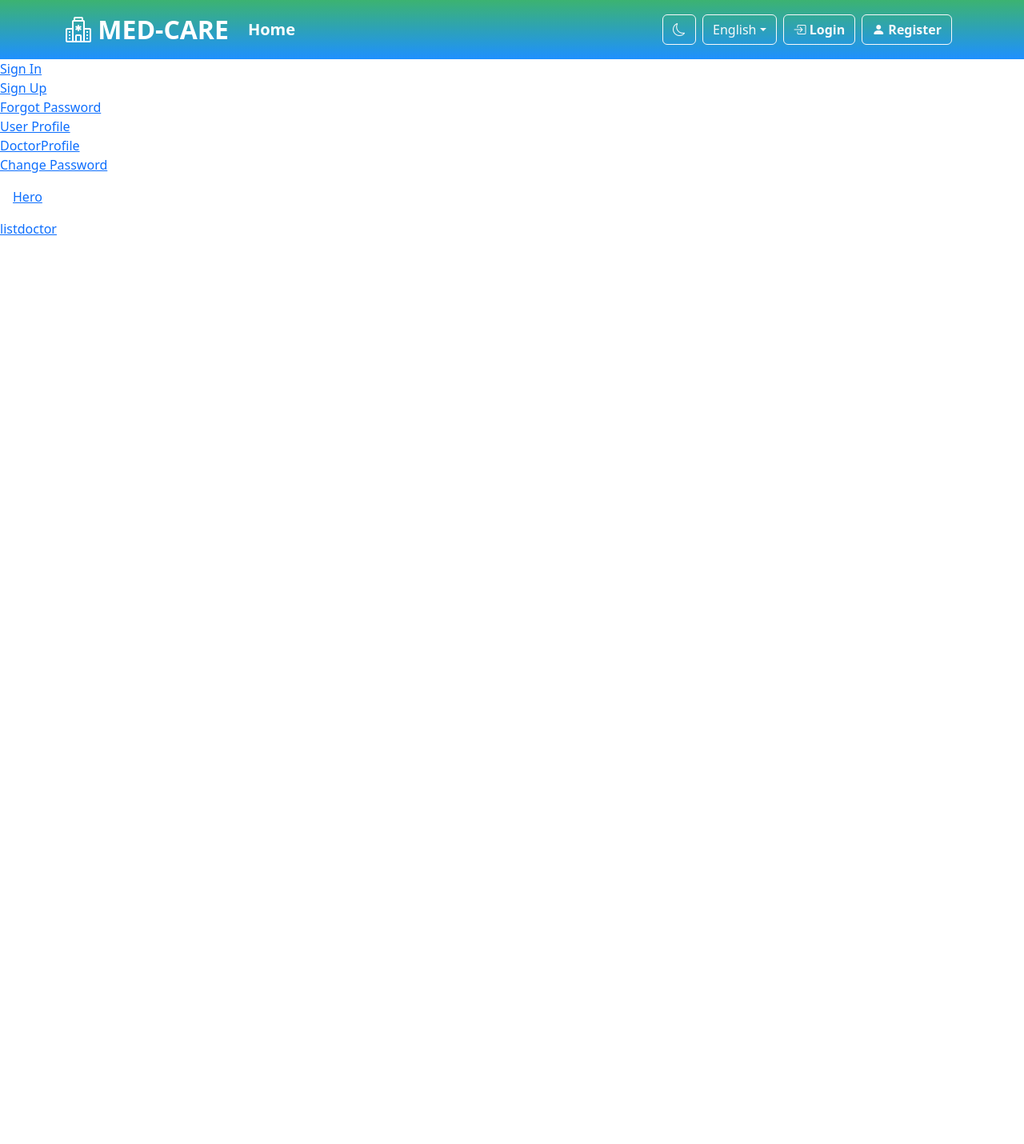
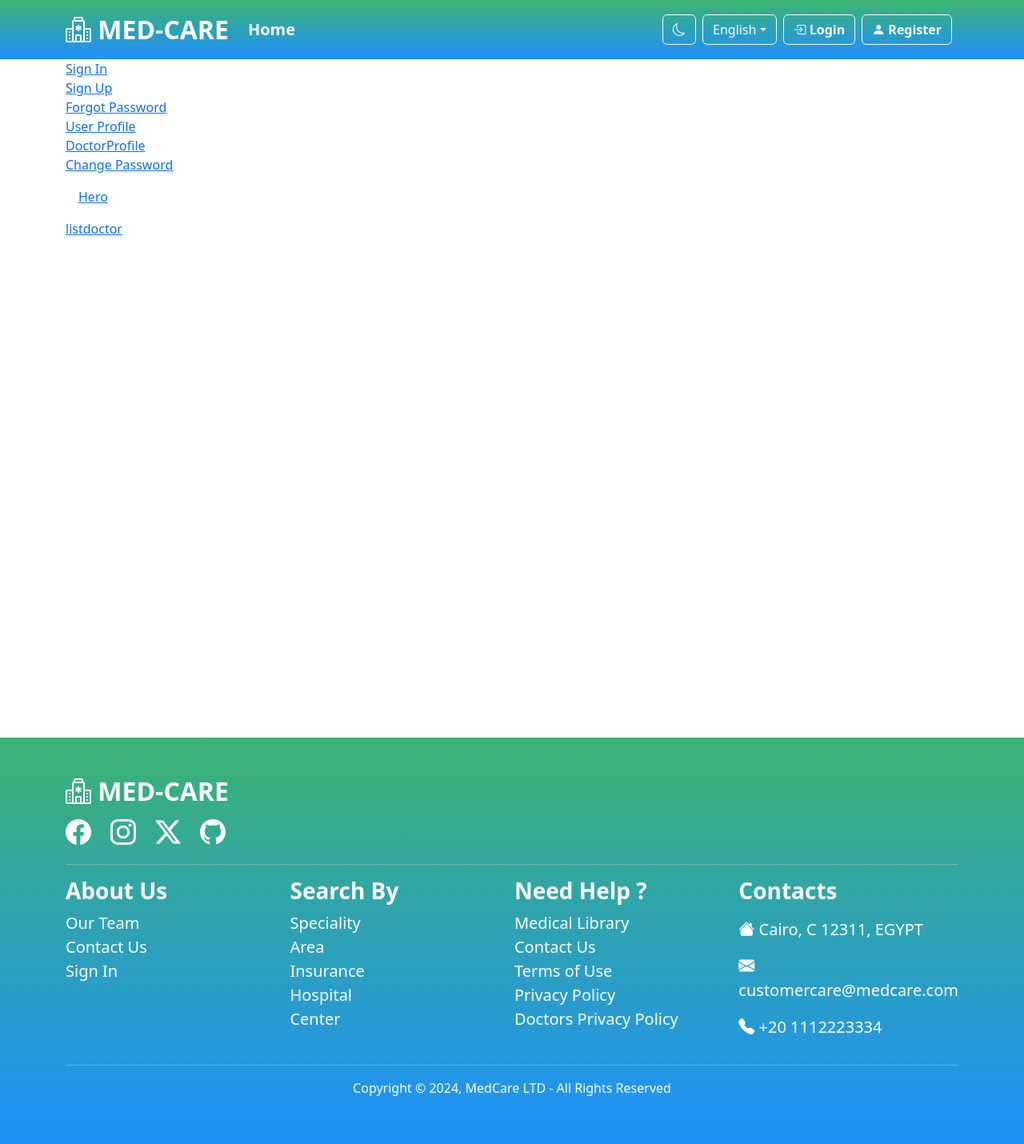
Before and after one commit to Ashryz/Med_Care, a React (Create React App) app: page / in a window 1280 px wide. Shown: the top 1430 px of the page at 80% size. Before the commit the page ends 800 px from the top, so only its background shows below. Built offline with nearby package versions, Linux system fonts and the light colour scheme.

Commit message:
fix positions of footer

```diff
--- a/src/App.js
+++ b/src/App.js
@@ -30,7 +30,7 @@ function App() {
           <Route exact path="/DoctorProfile" element={<DoctorProfile />} />
           <Route exact path="/Hero" element={<Hero />} />
         </Routes>
-        {/* <FooterComp /> */}
+        <FooterComp />
       </BrowserRouter>
       {/* <SelectReg/> */}
     </div>
--- a/src/Components/Footer/Footer.css
+++ b/src/Components/Footer/Footer.css
@@ -1,14 +1,9 @@
-.fixed-bottom {
-    background-image: linear-gradient(MediumSeaGreen , dodgerBlue) !important;
 
-}
 li:hover{
     text-decoration: underline;
     color: white
 }
 
 footer{
-    height: fit-content;
-    position: fixed;
-    bottom: 0;
+
 }
--- a/src/Components/Footer/Footer.js
+++ b/src/Components/Footer/Footer.js
@@ -3,8 +3,9 @@ import { Link } from 'react-router-dom';
 import { Col, Container, Row } from 'react-bootstrap';
 function FooterComp() {
     return (
-        <footer className="row footer main-bg-1 py-5 mt-5 ">
-            <Container className='justify-content-between d-flex justify-content-center justify-content-lg-between'>
+        <div className="container-fluid p-0">
+            <footer className="w-100  main-bg-1 py-5 mt-5 ">
+                <Container className='container'>
                     <div className="me-5 d-none d-lg-block">
                         <h1 className='fw-bold fs-2 text-white'><Link className='text-decoration-none text-white' to="/"><i className="bi bi-hospital"></i> MED-CARE </Link></h1>
                     </div>
@@ -62,6 +63,7 @@ function FooterComp() {
                     <p className='text-white fs-6 text-center'>Copyright &#169; 2024, MedCare LTD - All Rights Reserved</p>
                 </Container>
             </footer>
+        </div>
     );
 }
 
--- a/src/Components/SignUp/utils/pages/selectReg.js
+++ b/src/Components/SignUp/utils/pages/selectReg.js
@@ -16,6 +16,7 @@ function YourComponent() {
     };
 
     return (
+        <div className='container' style={{ height: '100vh' }}>
         <div className='container m-auto mt-5 w-50 p-3 border shadow rounded-4' style={{ height: '25vh' }}>
             <div className='row'>
                 <div className='col-12'>
@@ -39,6 +40,7 @@ function YourComponent() {
                 </div>
             </div>
         </div>
+        </div>
     );
 
 }
--- a/src/Pages/SignIn/Home.js
+++ b/src/Pages/SignIn/Home.js
@@ -3,7 +3,7 @@ import { Link } from 'react-router-dom'
 
 export default function Home() {
     return (
-        <div>
+        <div className='container' style={{ height: '100vh' }}>
             <div>
                 <Link to='/SignIn'>Sign In</Link>
             </div>
@@ -15,7 +15,7 @@ export default function Home() {
             <div>
                 <Link to='/Userprofile'>User Profile</Link>
             </div>
-             <div>
+            <div>
                 <Link to='/DoctorProfile'>DoctorProfile</Link>
             </div>
             <div>
```
Lines whose indentation alone changed are shown as unchanged.
